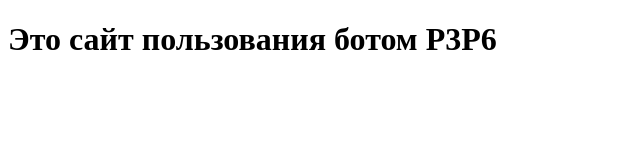
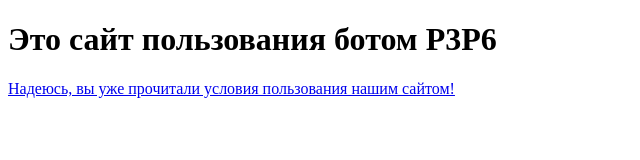
Before and after one commit to twoerror/twoerror.github.io, a plain HTML site: page index.html in a window 1280 px wide. Shown: the whole page, without its empty margins (0-640 px from the left). Drawn offline with Linux system fonts and the light colour scheme.

Commit message:
Update index.html

```diff
--- a/index.html
+++ b/index.html
@@ -5,7 +5,7 @@
     <meta charset="utf-8">
     <meta name="description" content="Тестовый сайт, сделаный zeroeror">
     <H1>Это сайт пользования ботом Р3Р6</H1>
-    <a href="https://www.youtube.com/watch?v=dQw4w9WgXcQ%22%3E> Надеюсь, вы уже прочитали условия пользования нашим сайтом! </a>
+    <a href="https://www.youtube.com/watch?v=dQw4w9WgXcQ%22%3E"> Надеюсь, вы уже прочитали условия пользования нашим сайтом! </a>
 </head>
 </head>
 <body>
```
